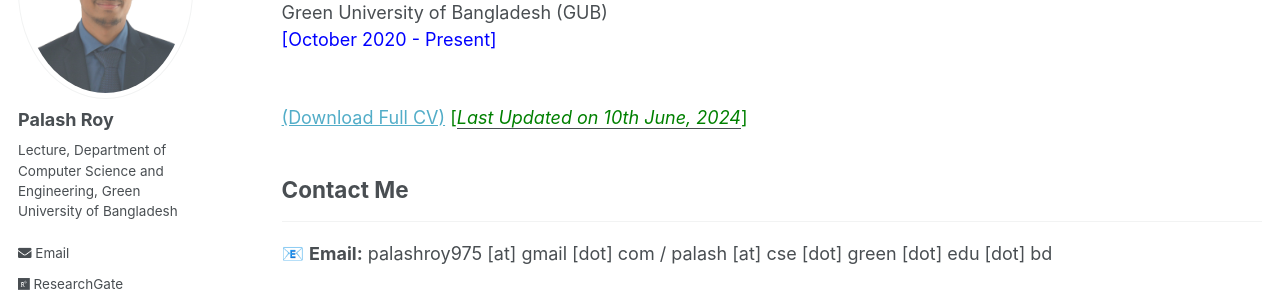
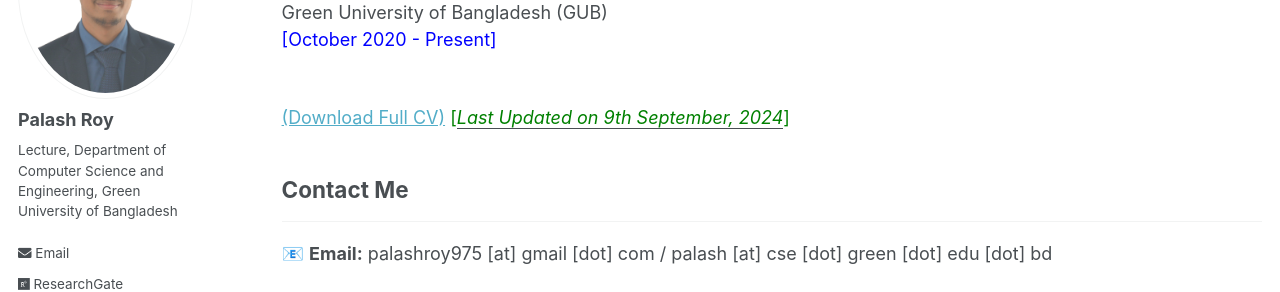
Before and after one commit to PalashRoy975/PalashRoy975.github.io, a Jekyll site: the page built from _pages/cv.md, in a window 1280 px wide and 900 px high, scrolled down 509 px. Shown: the part 153-445 px from the top of the window. Built offline with Jekyll 4.4.1, drawn with Linux system fonts in a browser that asks for light colours.

Commit message:
Update cv.md

```diff
--- a/_pages/cv.md
+++ b/_pages/cv.md
@@ -25,7 +25,7 @@ Green University of Bangladesh (GUB)<br />
 <span style ="color:blue"> [October 2020 - Present] </span>
 <br /><br />
 
-[(Download Full CV)](https://PalashRoy975.github.io/files/Palash_Roy_CV_Updated_10_06_2024.pdf) <span style ="color:Green"> [<ins>*Last Updated on 10th June, 2024*</ins>] </span>
+[(Download Full CV)](https://PalashRoy975.github.io/files/Palash_Roy_CV_Updated_09_09_2024.pdf) <span style ="color:Green"> [<ins>*Last Updated on 9th September, 2024*</ins>] </span>
 
 ## Contact Me
 -------------
```
